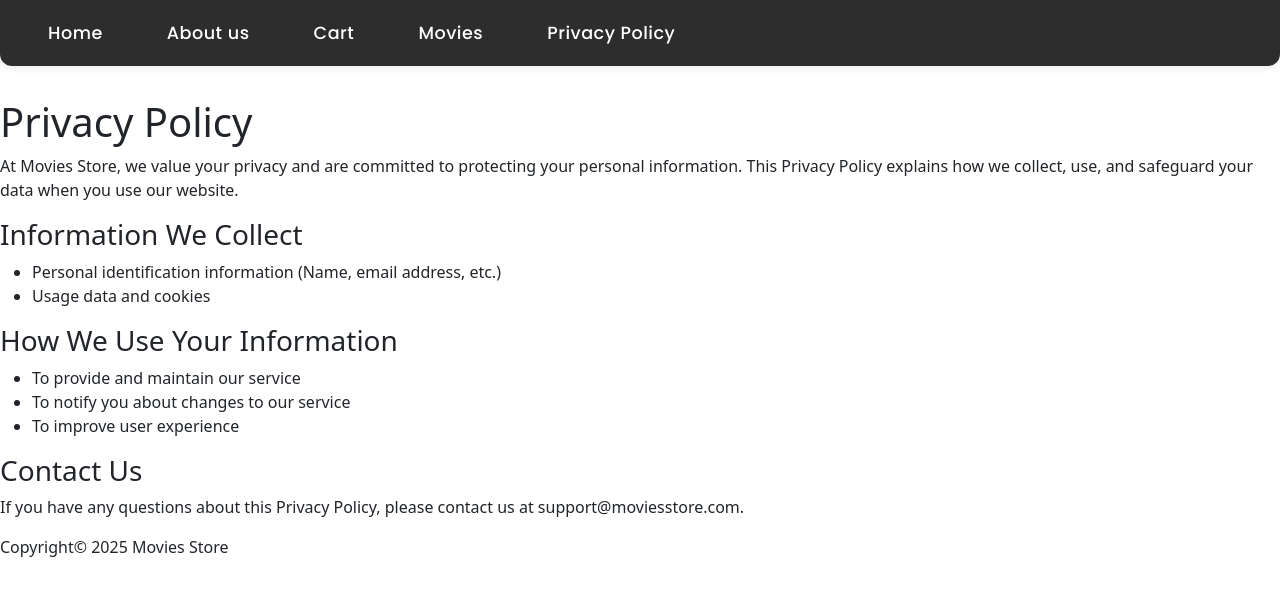
After one commit to nicktemesi/moviesstore, a Django app: template templates/privacy-policy.html in a window 1280 px wide. The commit adds this page. Shown: the top 596 px of the page. Run offline with Django 5.2, Linux system fonts and the light colour scheme; the template is opened without the code that fills it, so the values that code supplies are empty; some libraries are stand-ins or nearby versions.

```diff
--- a/home/urls.py
+++ b/home/urls.py
@@ -6,4 +6,5 @@ app_name = 'home'
 urlpatterns = [
     path('', views.index, name='index'),
     path('about/', views.about, name='about'),
+    path('privacy-policy/', views.privacy_policy, name='privacy_policy'),
 ]
--- a/home/views.py
+++ b/home/views.py
@@ -8,3 +8,7 @@ def index(request):
 def about(request):
     template_data = {'title': 'About Us'}
     return render(request, 'home/about.html', template_data)
+
+def privacy_policy(request):
+    template_data = {'title': 'Privacy Policy'}
+    return render(request, 'privacy_policy.html', template_data)
--- a/templates/base.html
+++ b/templates/base.html
@@ -37,6 +37,7 @@
                 <li><a href="">About us</a></li>
                 <li><a href="">Cart</a></li>
                 <li><a href="">Movies</a></li>
+                <li><a href="{% url 'privacy_policy' %}">Privacy Policy</a></li>
             </ul>
         </nav>
      </header>
@@ -46,6 +47,6 @@
     </main>
 
     <!-- Footer -->
-    <footer><p>&copy; 2025 Movies Store</p></footer>
+    <footer><p>Copyright&copy; 2025 Movies Store</p></footer>
 </body>
 </html>
--- /dev/null
+++ b/templates/privacy-policy.html
@@ -0,0 +1,25 @@
+{% extends "base.html" %}
+{% block content %}
+<div>
+    <h1>Privacy Policy</h1>
+    <p>
+        At Movies Store, we value your privacy and are committed to protecting your personal information.
+        This Privacy Policy explains how we collect, use, and safeguard your data when you use our website.
+    </p>
+    <h3>Information We Collect</h3>
+    <ul>
+        <li>Personal identification information (Name, email address, etc.)</li>
+        <li>Usage data and cookies</li>
+    </ul>
+    <h3>How We Use Your Information</h3>
+    <ul>
+        <li>To provide and maintain our service</li>
+        <li>To notify you about changes to our service</li>
+        <li>To improve user experience</li>
+    </ul>
+    <h3>Contact Us</h3>
+    <p>
+        If you have any questions about this Privacy Policy, please contact us at support@moviesstore.com.
+    </p>
+</div>
+{% endblock content %}
```
